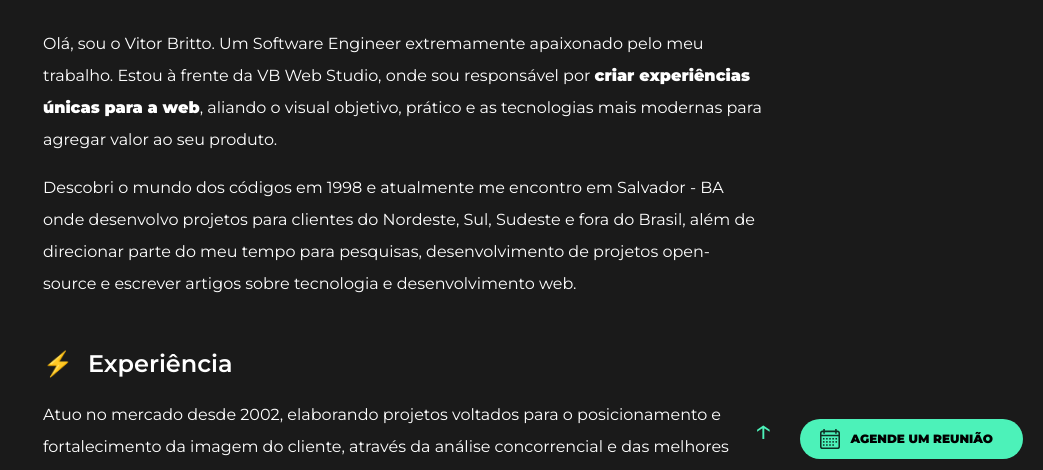
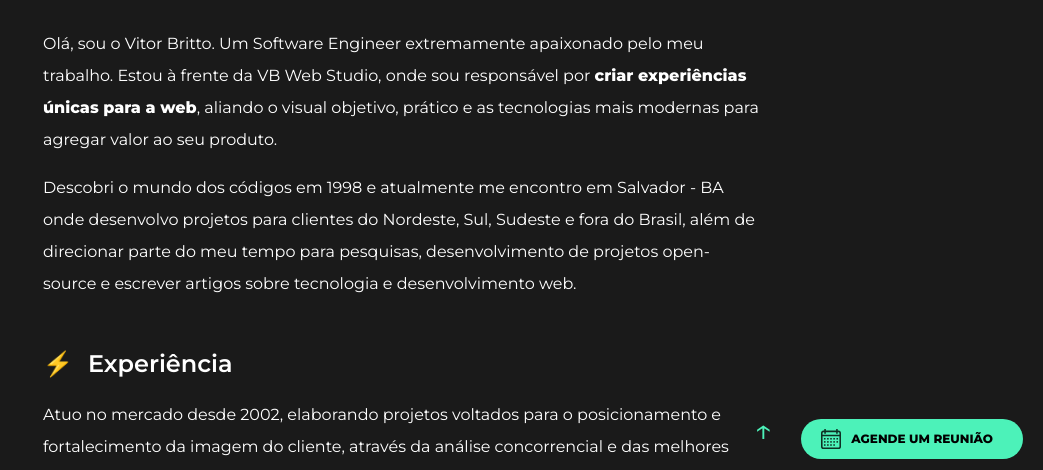
Before and after one commit to vitorbritto/website, a website built with Parcel: page index.html in a window 1280 px wide. Shown: the part 326-796 px from the top of the page, without its empty margins (237-1280 px from the left). Built offline with nearby package versions, Linux system fonts and the light colour scheme.

Commit message:
Update fonts

```diff
--- a/css/core.css
+++ b/css/core.css
@@ -355,7 +355,7 @@ template {
 
 /*
  *
- * SCAFOLLDING
+ * Scaffolding
  *
  */
 
--- a/index.html
+++ b/index.html
@@ -17,7 +17,7 @@
   <link rel="icon" type="image/png" sizes="32x32" href="images/favicon-32x32.png">
   <link rel="icon" type="image/png" sizes="16x16" href="images/favicon-16x16.png">
   <link rel="manifest" href="site.webmanifest">
-  <link href="https://fonts.googleapis.com/css2?family=Montserrat:wght@400;600;900&display=swap" rel="stylesheet">
+  <link href="https://fonts.googleapis.com/css2?family=Montserrat:wght@400;600;800&display=swap" rel="stylesheet">
 </head>
 <body id="top">
   <div class="container">
```
Also changed, not shown: dist/index.html, 3 other files.
